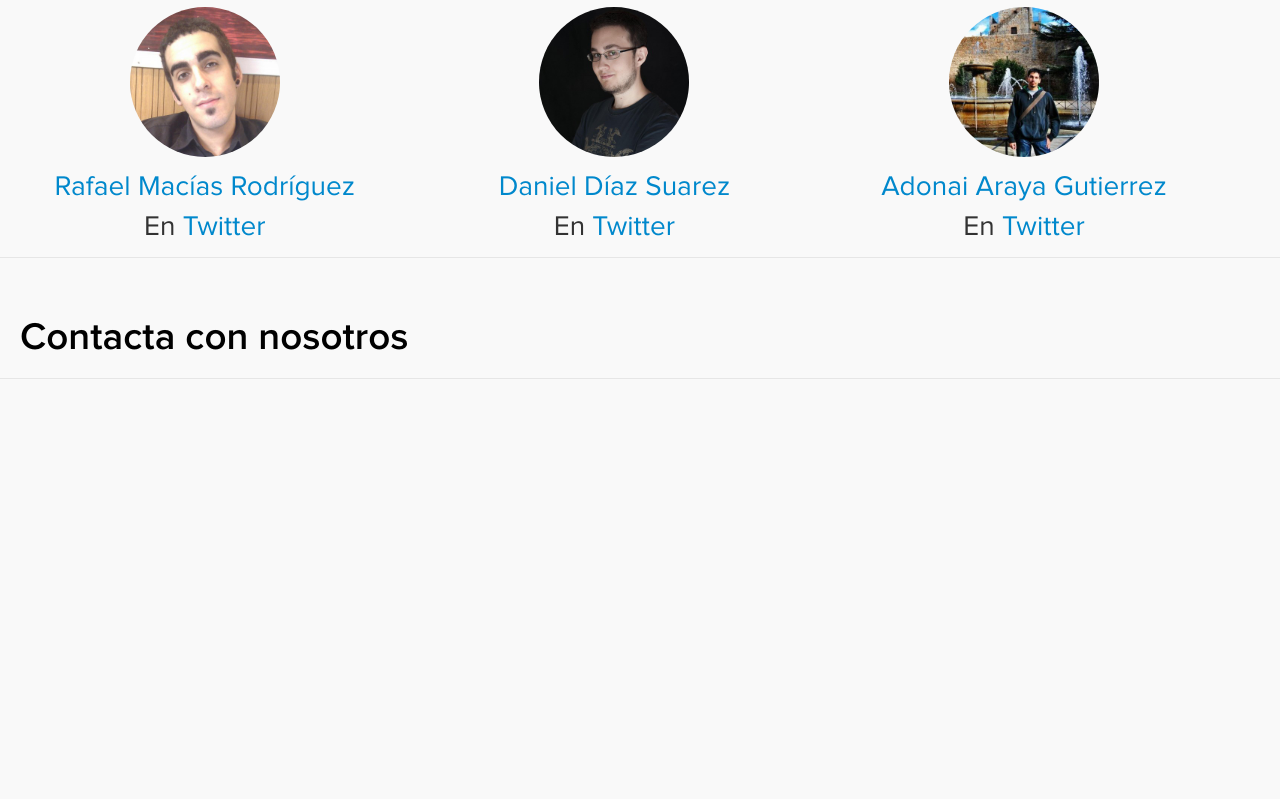
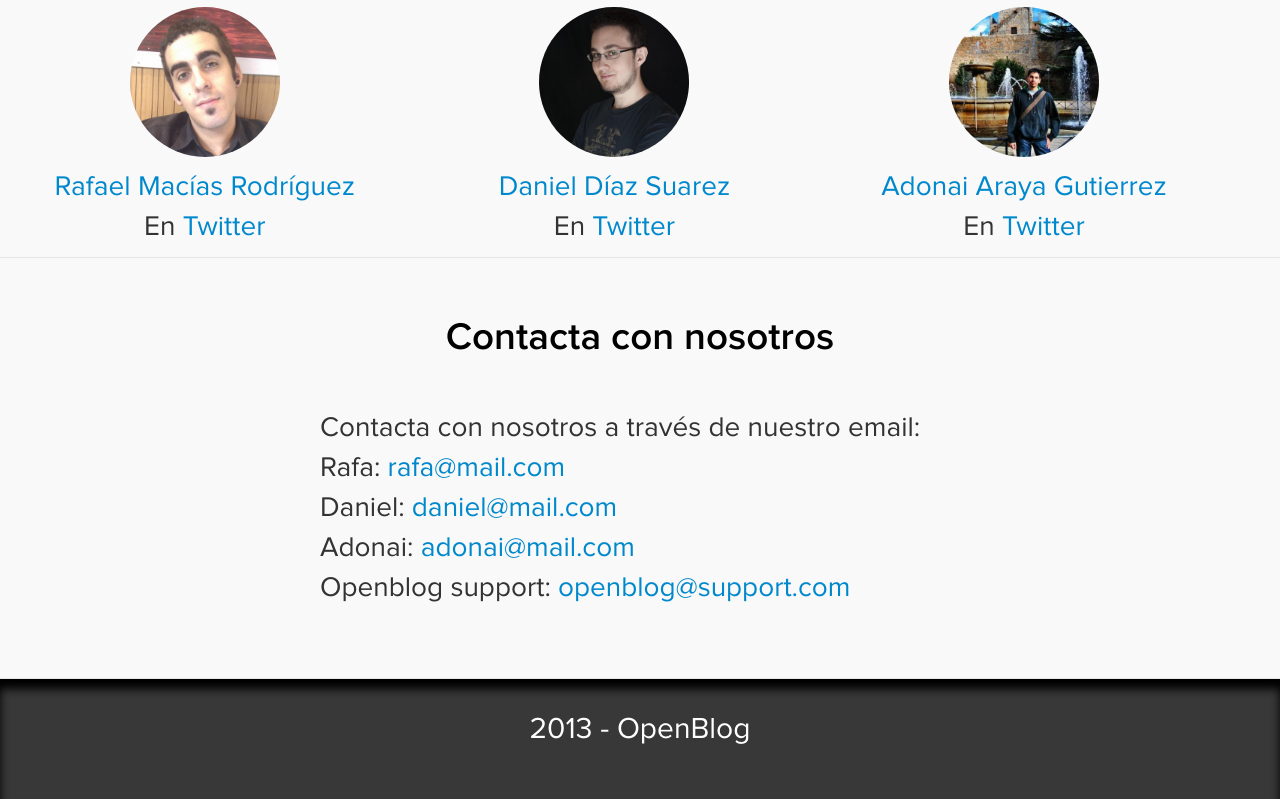
Before and after one commit to genrf/ob_launchPage, a plain HTML site: page index.html in a window 1280 px wide. Shown: the part 1182-1981 px from the top of the page. Before the commit the page ends 1561 px from the top, so only its background shows below. Drawn offline with Linux system fonts and the light colour scheme.

Commit message:
Añadido contacto y footer

```diff
--- a/index.html
+++ b/index.html
@@ -143,7 +143,21 @@
 </div>
 <a id="contact"></a>
 <div class="step">
-	<h1> Contacta con nosotros</h1>
+	<div class="contacto">
+		<h1> Contacta con nosotros</h1>
+		<p>
+			Contacta con nosotros a través de nuestro email:
+		</p>
+		<p>Rafa: <span class="correo">rafa@mail.com </span></p>
+		<p>Daniel: <span class="correo">daniel@mail.com </span></p>
+		<p>Adonai: <span class="correo">adonai@mail.com </span></p>
+		<p>Openblog support: <span class="correo">openblog@support.com </span></p>
+	</div>
+</div>
+<div class="footer">
+	<p>
+		2013 - OpenBlog
+	</p>
 </div>
 </body>
 <script type="text/javascript" src="lib/jquery.js"></script>
--- a/styles/estilos.css
+++ b/styles/estilos.css
@@ -91,6 +91,36 @@ div.toRight .content h1 {
    color: black;
    margin: 20px;
 }
+.contacto{
+   font-size: 2em;
+   display: block;
+   width: 50%;
+   height: 100%;
+   margin: auto;
+   margin-bottom: 80px;
+}
+.contacto h1{
+   margin-bottom: 60px;
+   text-align: center;
+}
+.contacto p{
+   margin-bottom: 20px;
+}
+.correo{
+   color: #0088CC;
+}
+/* Pie */
+.footer{
+   height: 120px;
+   box-shadow: 0 10px 10px black inset;
+   background: #383838;
+}
+.footer p{
+   color: white;
+   font-size: 30px;
+   text-align: center;
+   line-height: 100px;
+}
 /* Estilos botones */
 .carousel-control{
    background: none;
```
